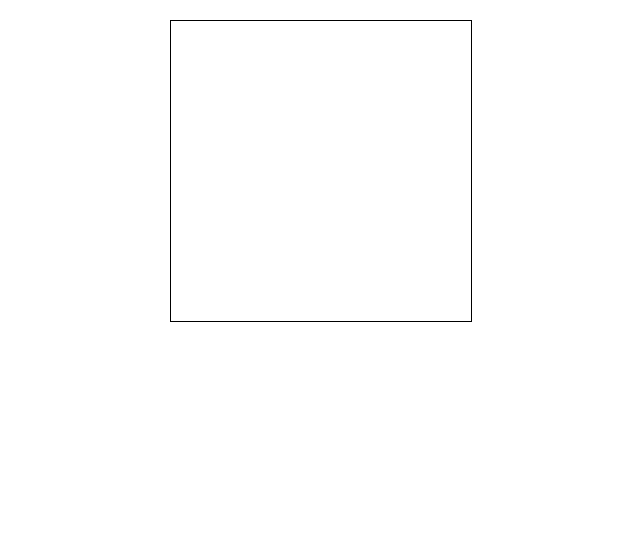
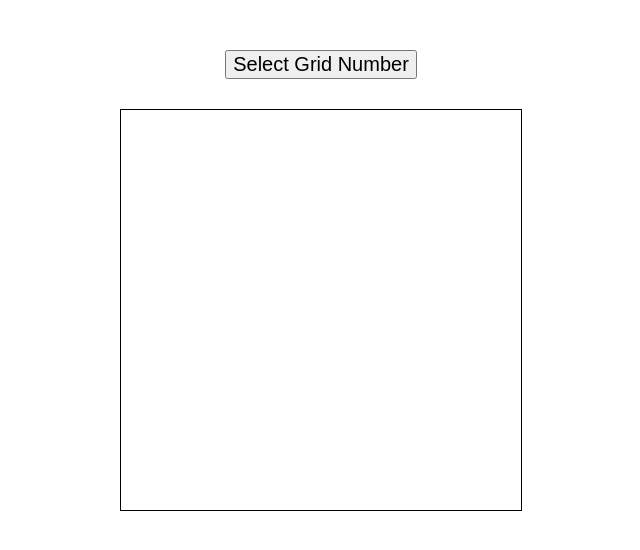
Before and after one commit to ibrahimcode85/Odin_Project_4_EtchASketch, a plain HTML site: page index.html in a window 1280 px wide. Shown: the whole page, without its empty margins (319-959 px from the left). Drawn offline with Linux system fonts and the light colour scheme.

Commit message:
Add button to select number of grid. Edit style to make the button and drawing area center of the page.

```diff
--- a/index.html
+++ b/index.html
@@ -7,7 +7,10 @@
     <title>Etch-a-Sketch</title>
 </head>
 <body>
+    <div class="button_container">
+        <button>Select Grid Number</button>
+    </div>
+    <div class="drawing_container"></div>
     <script src="script.js"></script>
-
 </body>
 </html>
--- a/script.js
+++ b/script.js
@@ -1,5 +1,5 @@
 // set the number of n for nxn grid
-const nth_grid = 20;
+const nth_grid = 100;
 
 // create big container
 let containerGrid = document.createElement('div');
@@ -25,7 +25,8 @@ for (let nRow = 1; nRow <= nth_grid; nRow++){
 };
 
 // append to body element
-document.body.appendChild(containerGrid);
+let drawing_container = document.querySelector('.drawing_container');
+drawing_container.appendChild(containerGrid);
 
 // create hoverhandler
 hoverHandler = (event) => {
@@ -42,5 +43,5 @@ gridSelect = document.querySelector('.containerGrid');
 gridSelect.addEventListener('mouseover', hoverHandler);
 
 
-// try to use mouseenter(mouseover without propagation) and add eventlistener during grid creation.
+
 // create container for input and button, and container for drawing.
--- a/styles.css
+++ b/styles.css
@@ -1,15 +1,32 @@
 body {
     display: flex;
     justify-content: center;
+    flex-direction: column;
     margin:20px;
+}
+
+.button_container {
+    display: flex;
+    justify-content: center;
+    padding: 10px;
+    margin: 20px;
+}
+
+.drawing_container {
+    display: flex;
+    justify-content: center;
+}
+
+button {
+    font-size: 20px;
 }
 
 .containerGrid {
     display: flex;
     flex-direction: column;
     border: 1px solid black;
-    width: 300px;
-    height: 300px;
+    width: 400px;
+    height: 400px;
 }
 
 .containerRow {
```
